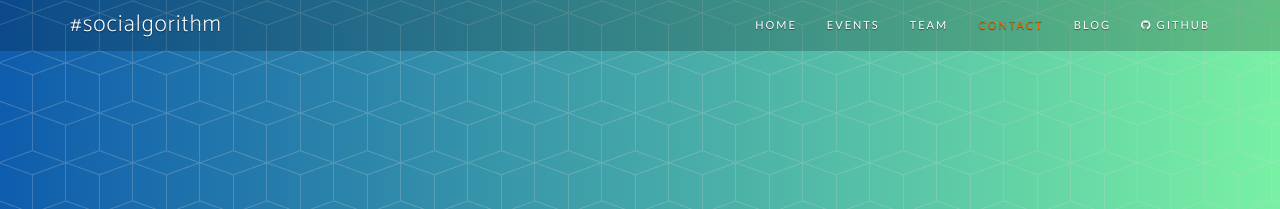
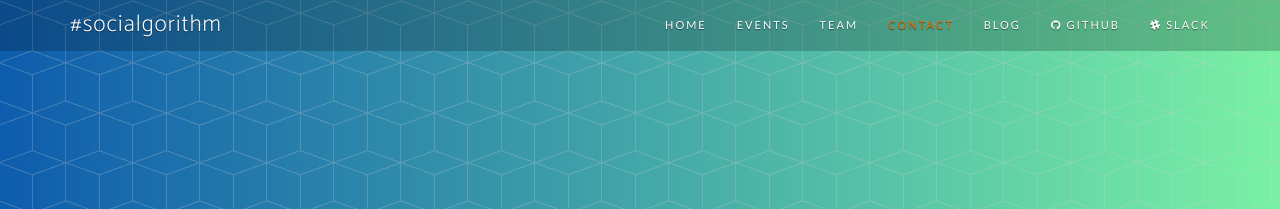
Before and after one commit to socialgorithm/socialgorithm.github.io, a Jekyll site: the page built from index.html, in a window 1280 px wide. Shown: the top 209 px of the page. Built offline with Jekyll 4.4.1, drawn with Linux system fonts in a browser that asks for light colours; nearby versions of some CDN libraries; some web fonts are replaced; the list of posts is cut into pages by our own code.

Commit message:
add link to slack invite page

```diff
--- a/_config.yml
+++ b/_config.yml
@@ -20,6 +20,8 @@ social:
     url: https://github.com/socialgorithm
   - title: twitter
     url: https://twitter.com/Socialgorithm_
+  - title: slack
+    url: https://socialgorithm-slack.herokuapp.com
 
 # Build settings
 markdown: kramdown
--- a/_includes/nav-blog.html
+++ b/_includes/nav-blog.html
@@ -31,6 +31,11 @@
                         <i class="fa fa-github"></i> Github
                     </a>
                 </li>
+                <li>
+                    <a href="https://socialgorithm-slack.herokuapp.com/" title='Get an invitation to our Slack team!'>
+                        <i class="fa fa-slack"></i> Slack
+                    </a>
+                </li>
             </ul>
         </div>
         <!-- /.navbar-collapse -->
--- a/_includes/nav.html
+++ b/_includes/nav.html
@@ -31,6 +31,11 @@
                         <i class="fa fa-github"></i> Github
                     </a>
                 </li>
+                <li>
+                    <a href="https://socialgorithm-slack.herokuapp.com/" title='Get an invitation to our Slack team!'>
+                        <i class="fa fa-slack"></i> Slack
+                    </a>
+                </li>
             </ul>
         </div>
         <!-- /.navbar-collapse -->
```
